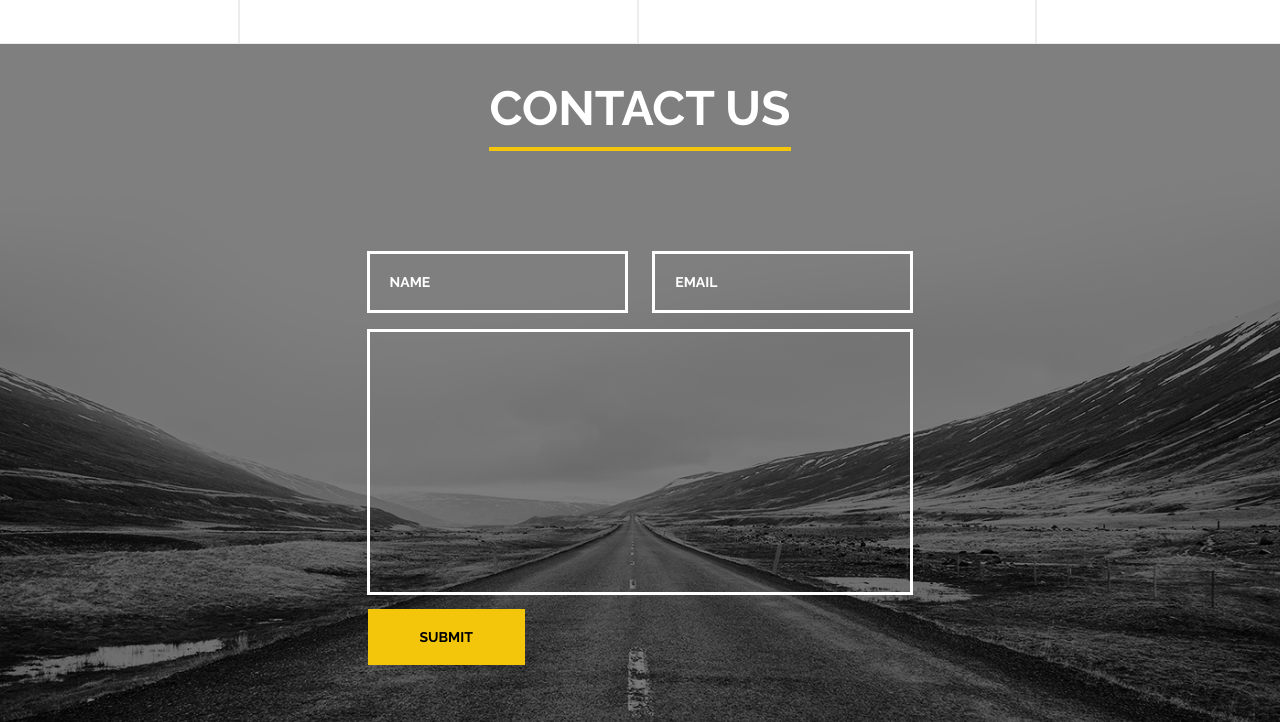
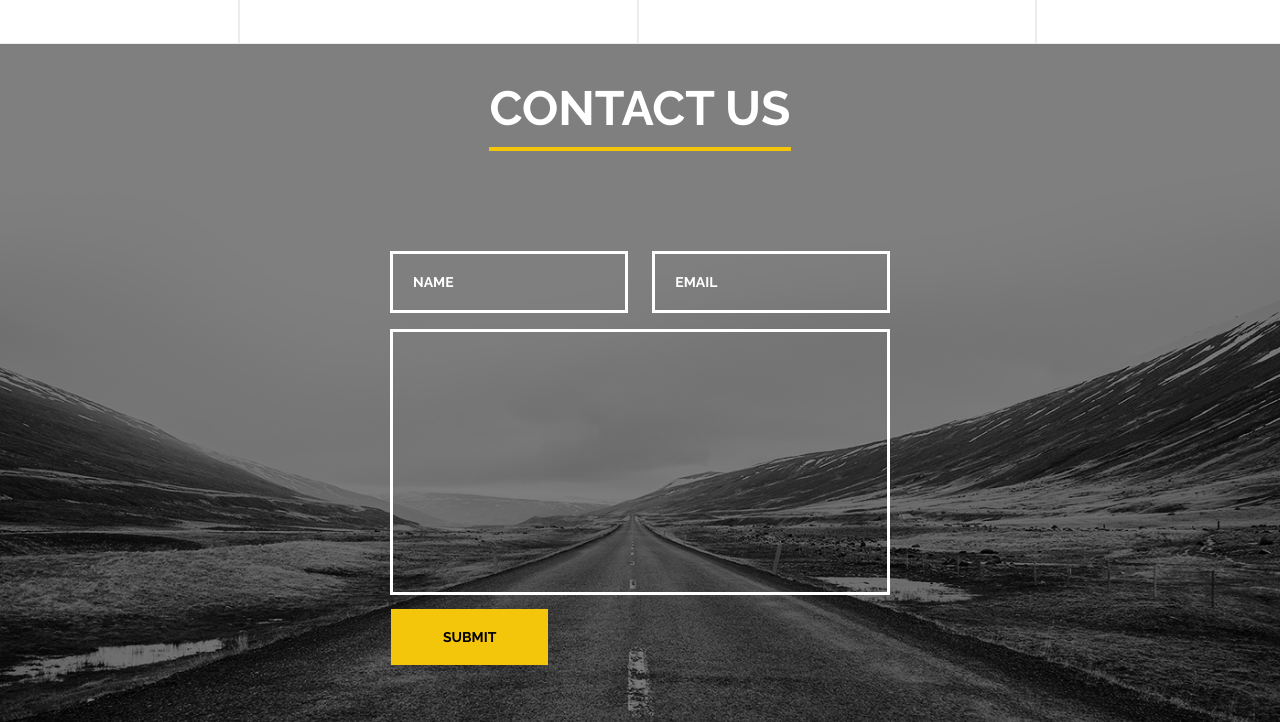
Before and after one commit to SanchezAlex/diplom, a plain HTML site: page index.html in a window 1280 px wide. Shown: the part 7818-8540 px from the top of the page. Drawn offline with Linux system fonts and the light colour scheme.

Commit message:
fixed contact form again

```diff
--- a/css/base.css
+++ b/css/base.css
@@ -537,7 +537,7 @@ blockquote::after{
 }
 
 .contact__us__form input {
-	width: 21.1%;
+	width: 18.8%;
 	margin: 0 10px;
 	padding: 20px;
 	color: white;
@@ -551,7 +551,7 @@ blockquote::after{
 
 .contact__us__form textarea {
 	margin-top: 16px;
-	width: 49%;
+	width: 44.5%;
 	padding: 20px;
 	height: 220px;
 	border: 3px solid white;
@@ -563,7 +563,7 @@ blockquote::after{
 
 .contact__us__button {
 	margin-top: 11px;
-    margin-right: 38%;
+    margin-right: 33.4%;
     padding: 20px 52px;
     background-color: #f4c60b;
 }
```
